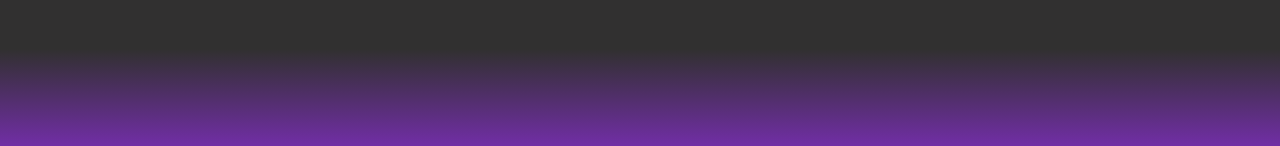
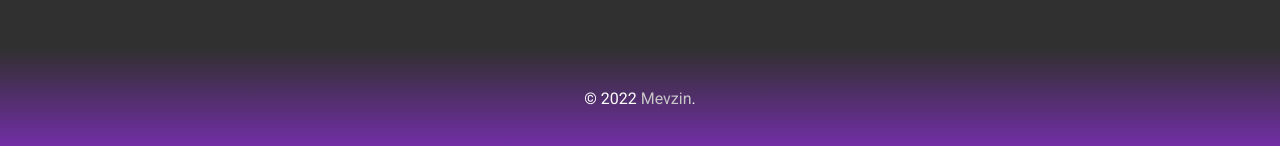
Before and after one commit to Mevzin/portfolio, a Next.js app: page / in a window 1280 px wide. Shown: the part 919-1065 px from the top of the page. Built offline with nearby package versions, Linux system fonts and the light colour scheme.

Commit message:
Add footer

```diff
--- a/components/Footer/index.tsx
+++ b/components/Footer/index.tsx
@@ -1,9 +1,11 @@
 import styles from "./styles.module.scss";
 
-export default function Header() {
+export default function Footer() {
   return (
-    <div className={styles.navContainer}>
-
+    <div className={styles.footerContainer}>
+      <p>
+        © 2022 <a href="https://github.com/mevzin" target="blank">Mevzin</a>.
+      </p>
     </div>
   );
 }
--- a/components/Footer/styles.module.scss
+++ b/components/Footer/styles.module.scss
@@ -1,7 +1,7 @@
-.navContainer {
+.footerContainer {
   display: flex;
   flex-direction: row;
-  justify-content: space-between;
+  justify-content: center;
   align-items: center;
   height: 100px;
   background: linear-gradient(
@@ -11,4 +11,8 @@
   );
   padding: 0 3.188rem;
   margin-top: 3.188rem;
+
+  a{
+    text-decoration: none;
+  }
 }
```
